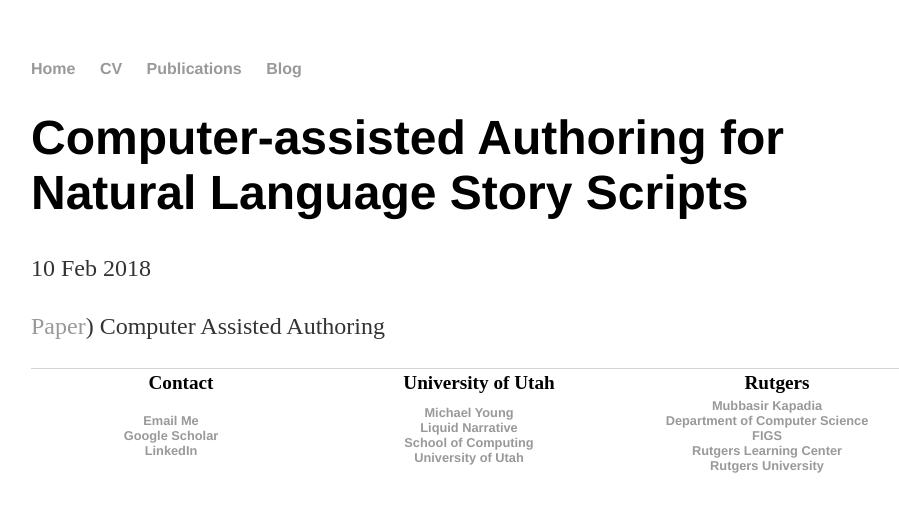
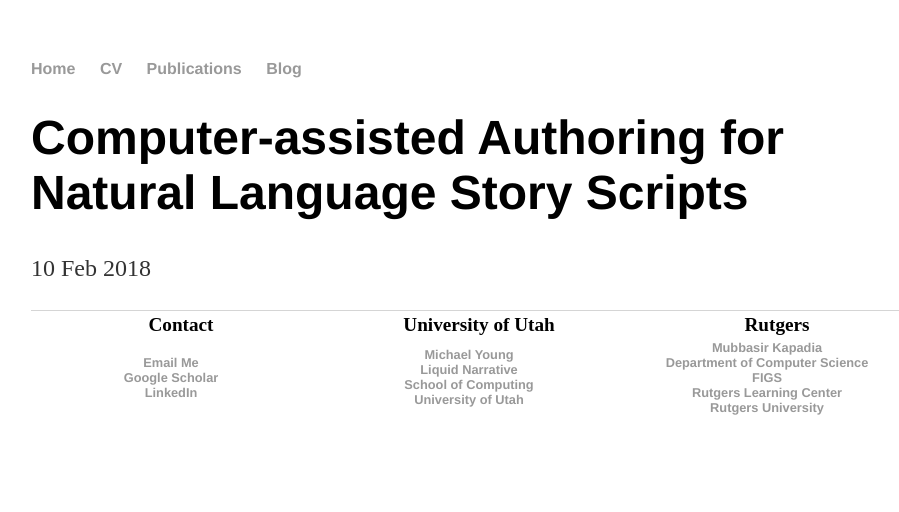
Before and after one commit to rushsangs/rushsangs-old.github.io, a Jekyll site: the page built from publications/_posts/2017-12-30-CAA.md, in a window 1280 px wide. Shown: the top 512 px of the page, without its empty margins (161-1060 px from the left). Built offline with Jekyll 4.4.1, drawn with Linux system fonts in a browser that asks for light colours.

Commit message:
final touches

```diff
--- a/publications/_posts/2017-12-30-CAA.md
+++ b/publications/_posts/2017-12-30-CAA.md
@@ -1,12 +1,9 @@
 ---
 layout: post
 title: "Computer-assisted Authoring for Natural Language Story Scripts"
-authors: "R. Sanghrajka, W. Witon, S. Schriber, M. Gross, and M. Kapadia"
-details: "Innovative Applications of Artificial Intelligence (IAAI-18), 2018 (To Appear)"
+authors: "Rushit Sanghrajka, Wojciech Witon, Sasha Schriber, Markus Gross, and Mubbasir Kapadia"
+details: "Innovative Applications of Artificial Intelligence (IAAI), 2018 (To Appear)."
 category: publications
 date: 2018-02-10
 filename: /papers/computer-assisted-authoring-5.pdf
 ---
-
-[Paper]({{ "/papers/computer-assisted-authoring-5.pdf)" }})
-Computer Assisted Authoring
```
